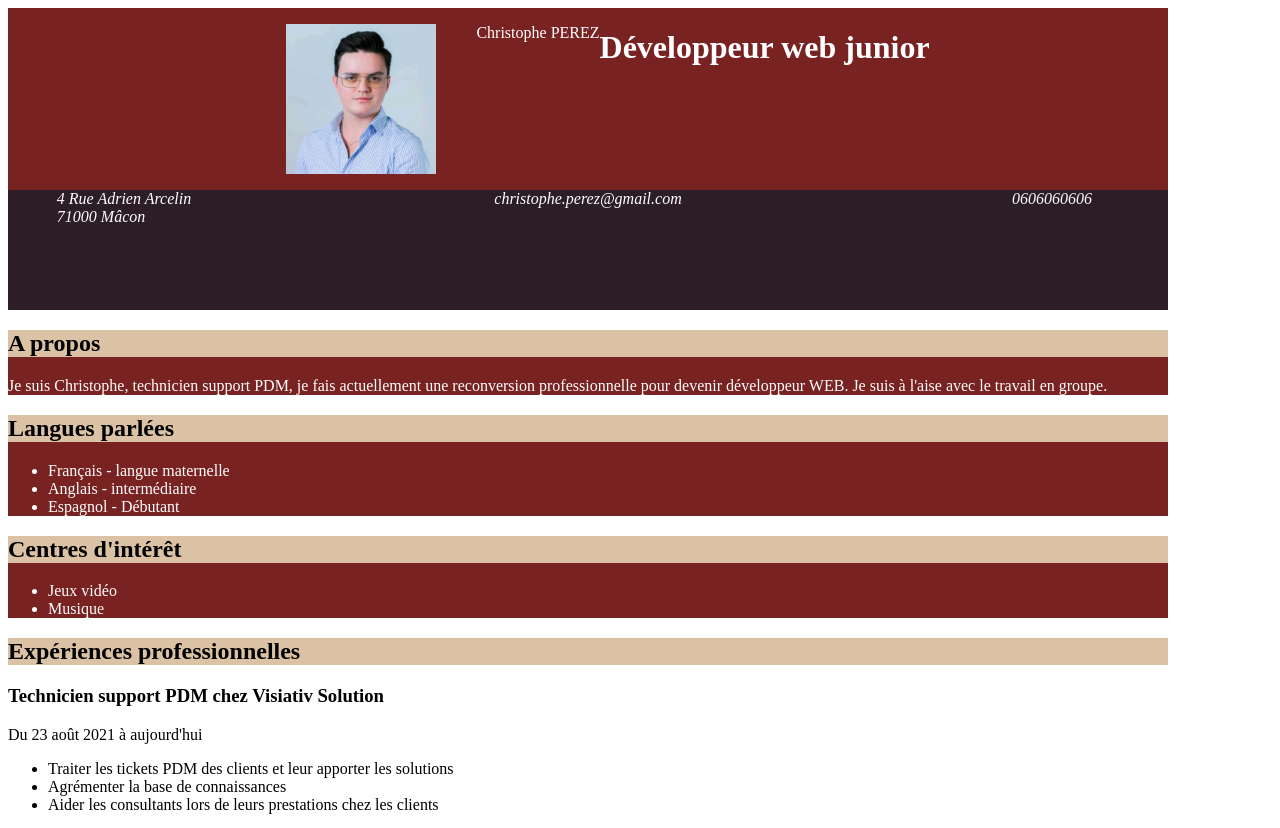
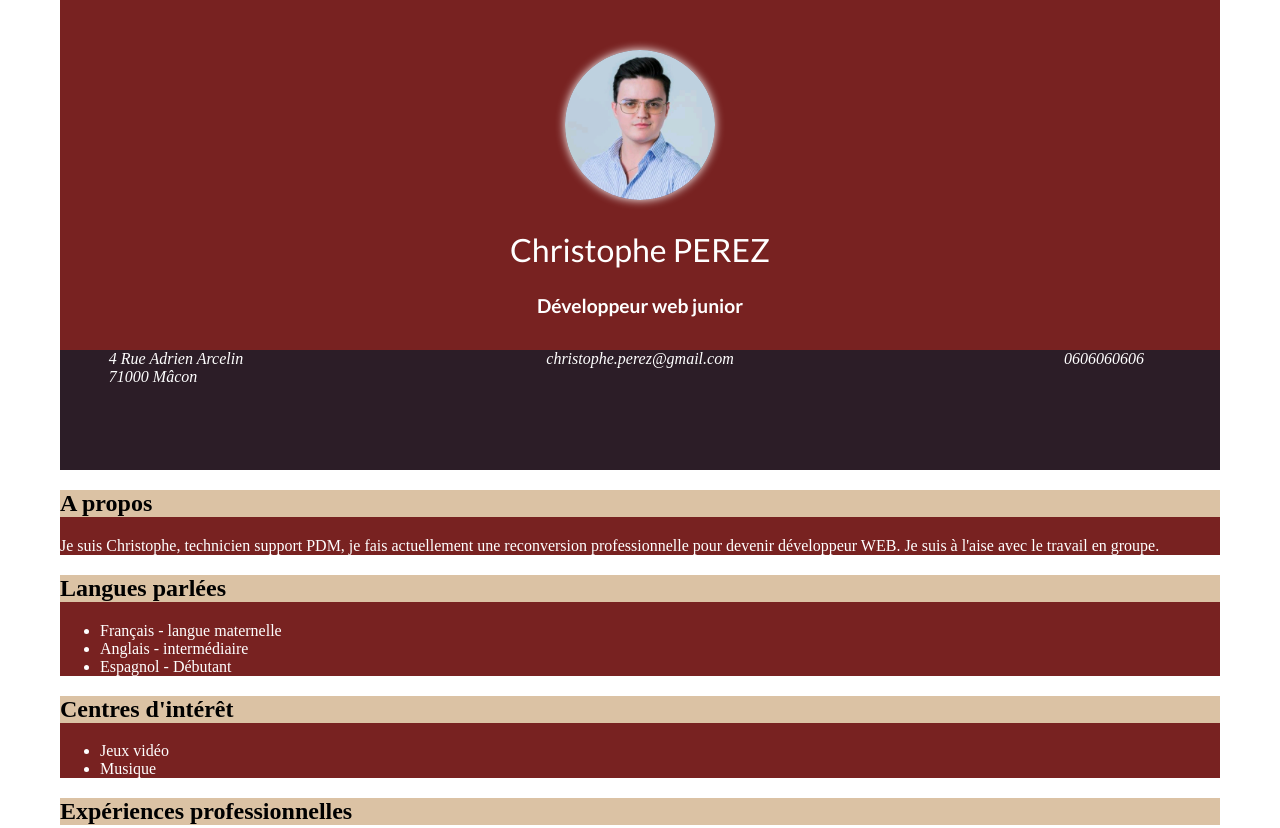
Before and after one commit to Sautarne/Mon_CV, a plain HTML site: page index.html in a window 1280 px wide. Shown: the top 828 px of the page. Drawn offline with Linux system fonts and the light colour scheme.

Commit message:
Ajout des police / style du header

```diff
--- a/assets/css/style.css
+++ b/assets/css/style.css
@@ -1,3 +1,17 @@
+@import url('https://fonts.googleapis.com/css2?family=Lato:ital,wght@0,400;0,700;1,400;1,700&family=Raleway:ital,wght@0,400;0,700;1,400;1,700&display=swap');
+
+@font-face {
+    font-family: "Raleway-italic";
+    src: url(../fonts/Raleway-Italic-VariableFont_wght.woff);
+    src: url(../fonts/Raleway-Italic-VariableFont_wght.ttf) format("truetype");
+}
+
+@font-face {
+    font-family: "Raleway";
+    src: url(../fonts/Raleway-VariableFont_wght.woff);
+    src: url(../fonts/Raleway-VariableFont_wght.ttf) format("truetype");
+}
+
 :root {
     --background-color: #782221;
     --background-title-color: #dbc2a4;
@@ -6,18 +20,51 @@
 
 body {
     width: 1160px;
+    margin: 0;
+    margin-left: auto;
+    margin-right: auto;
 }
+
+
 
 header {
     background-color: var(--background-color);
+    height: 350px;
     color: white;
     display: flex;
-    justify-content: center;
+    flex-direction: column;
+    text-align: center;
 }
 
-footer {
+.portrait {
+    min-height: 200px;
     display: flex;
     justify-content: center;
+    align-items: end;
+}
+
+.name {
+    margin-top: 30px;
+    margin-bottom: 0;
+    font-family: "lato", serif;
+    font-size: 2em;
+}
+
+h1 {
+    margin-top: 25px;
+    font-family: "lato", serif;
+    font-size: 1.2em;
+}
+
+.portrait__picture {
+    height: 150px;
+    width: 150px;
+    border-radius: 50%;
+    box-shadow: 0px 0px 10px 0px white;
+}
+
+.portrait__picture:hover {
+    cursor: zoom-in;
 }
 
 h2 {
@@ -75,16 +122,6 @@ address a:visited {
     align-items: center;
 }
 
-.figure {
-    height: 150px;
-    width: 150px;
-}
-
-.figure__portrait {
-    height: 100%;
-    width: 100%;
-}
-
 .about_me {
     background-color: var(--background-color);
 }
@@ -112,3 +149,8 @@ address a:visited {
 footer a {
     background-color: black;
 }
+
+footer {
+    display: flex;
+    justify-content: center;
+}
--- a/index.html
+++ b/index.html
@@ -5,19 +5,16 @@
 <head>
     <meta charset="UTF-8">
     <meta name="viewport" content="width=device-width, initial-scale=1.0">
-    <title>Document</title>
+    <title>Mon CV</title>
     <link rel="stylesheet" href="./assets/css/style.css">
     <link rel="icon" type="image/png" href="./images/favicon.png"/>
 </head>
 <body>
     <header>
-        <figure class="figure">
-            <img src="./images/Christophe_PEREZ.jpg" alt="christophe PEREZ" class="figure__portrait">
-        </figure>
+        <a href="./images/Christophe_PEREZ.jpg" target="_blank" class="portrait"><img src="./images/Christophe_PEREZ.jpg" alt="christophe PEREZ" class="portrait__picture"></a>
         <p class="name">Christophe PEREZ</p>
         <h1>Développeur web junior</h1>
     </header>
-
     <main>
         <address>
             <div class="div__address"><a href="https://www.google.com/maps/place/4+Rue+Adrien+Arcelin,+71000+M%C3%A2con/@46.3102435,4.8246584,761m/data=!3m2!1e3!4b1!4m6!3m5!1s0x47f36e5a5f6649eb:0xb6df356a9f6ebcba!8m2!3d46.3102398!4d4.8272333!16s%2Fg%2F11c5j3cp04?entry=ttu" target="_blank" class="address">4 Rue Adrien Arcelin<br/>71000 Mâcon</a></div>
```
Also changed, not shown: assets/fonts/Raleway-Italic-VariableFont_wght.ttf (added), assets/fonts/Raleway-Italic-VariableFont_wght.woff (added), assets/fonts/Raleway-VariableFont_wght.ttf (added), assets/fonts/Raleway-VariableFont_wght.woff (added).
